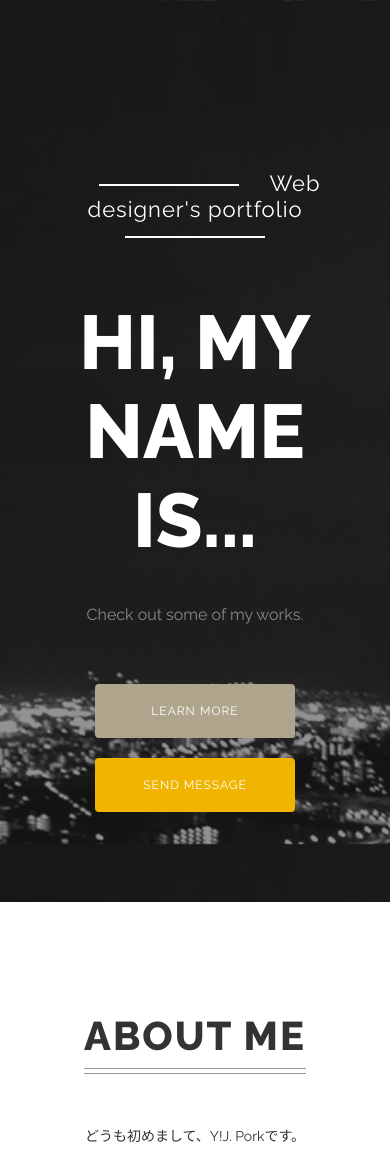
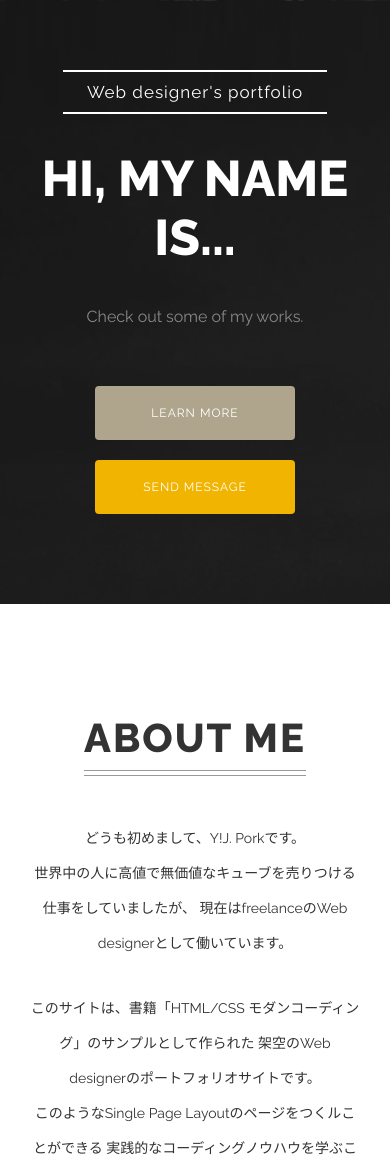
Before and after one commit to mutsuhiro6/html5-css3-modern_coding, a PHP site: page /singlepage-layout/index.html in a window 390 px wide. Shown: the top 1155 px of the page. Run offline with PHP 8.4, Linux system fonts and the light colour scheme.

Commit message:
add property for narrow display

```diff
--- a/singlepage-layout/css/style_header.css
+++ b/singlepage-layout/css/style_header.css
@@ -52,3 +52,30 @@
 .buttons .button {
     margin: 10px;
 }
+
+@media (max-width: 768px) {
+    .site-title-sub::before,
+    .site-title-sub::after {
+        display: block;
+        width: 80%;
+        margin: 10px auto;
+    }
+    .site-title-sub {
+        font-size: 1.7rem;
+    }
+    .site-title {
+        margin-top: 35px;
+        font-size: 5rem;
+    }
+    .header {
+        padding-top: 60px;
+    }
+    /*
+    :hoverのプロパティを変更したりしていると、
+    １タップでhoverアクション、もう１タップしてやっと
+    リンク遷移といった挙動になる可能性ある（iOS 8以前w）
+    */
+    .button:hover {
+        opacity: 1;
+    }
+}
```
